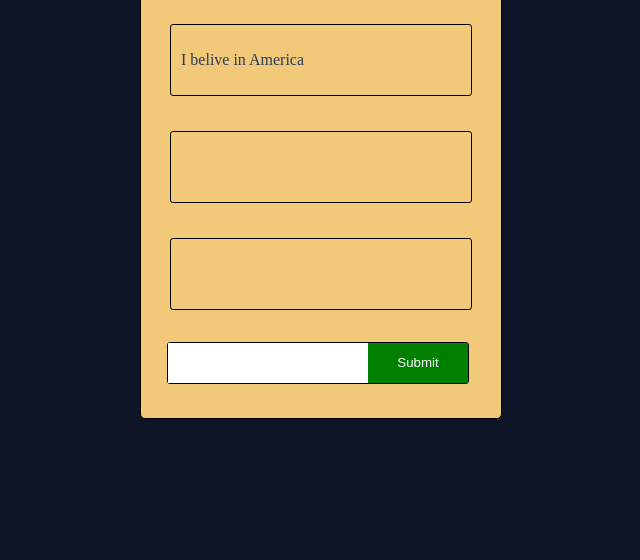
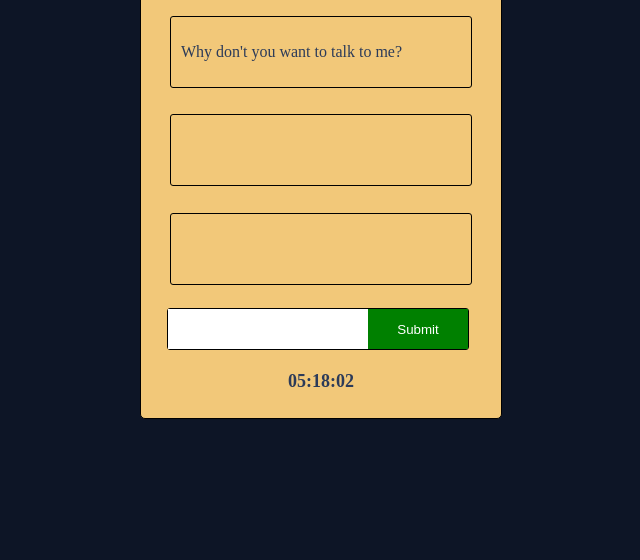
Before and after one commit to xavi2794/screenplay-quiz, a website with bundled scripts: page index.html in a window 1280 px wide. Shown: the part 256-816 px from the top of the page, without its empty margins (319-959 px from the left). Built offline with nearby package versions, Linux system fonts and the light colour scheme.

Commit message:
Add Date Movie function and Time display

```diff
--- a/index.html
+++ b/index.html
@@ -36,6 +36,7 @@
         <input type="submit"  id="submit" value="Submit">
 
       </div>
+      <div id="clock"></div>
     </div>
 
     <script src="./src/main.js" type="module"></script>
--- /dev/null
+++ b/src/date.js
@@ -0,0 +1,24 @@
+const dayOfYear = date =>
+  Math.floor((date - new Date(date.getFullYear(), 0, 0)) / 1000 / 60 / 60 / 24);
+
+export const today = dayOfYear(new Date());
+
+setInterval(() =>{
+    var date = new Date();
+    var clock = document.getElementById('clock');
+    var hour = 23 - date.getHours();
+    var minutes = 60 - date.getMinutes();
+    var seconds = 60 - date.getSeconds();
+
+    if(hour < 10) {
+        hour = `0${hour}`;
+    }
+    if(minutes < 10) {
+        minutes = `0${minutes}`;
+    }
+    if(seconds < 10) {
+        seconds = `0${seconds}`;
+    }
+
+    clock.innerHTML = `${hour}:${minutes}:${seconds}`;
+}, 1000);
--- a/src/film-es.js
+++ b/src/film-es.js
@@ -19,5 +19,19 @@ export const moviesEs = [
         phrase2: "Si, era uno de los Caballeros Jedi igual que tu padre.",
         phrase3: "Ayúdame, Obi-Wan Kenobi, eres mi única esperanza.",
         img:"https://i.etsystatic.com/14140434/r/il/de4702/1526222179/il_fullxfull.1526222179_kl3i.jpg"
+    },
+    {
+        title: "Scream",
+        phrase1: "¿Por qué no quieres hablar conmigo?",
+        phrase2: "Hola Sydney.",
+        phrase3: "¿Cuál es tu película de terror preferida?",
+        img:"https://m.media-amazon.com/images/M/MV5BMjA2NjU5MTg5OF5BMl5BanBnXkFtZTgwOTkyMzQxMDE@._V1_.jpg"
+    },
+    {
+        title: "Blade Runner",
+        phrase1: "¿Un galápago? ¿Qué es eso?",
+        phrase2: "Yo he visto cosas que vosotros no creeríais.",
+        phrase3: "Soy Deckard, bladerunner 2-6-3-5-4. Estoy registrado y localizado.",
+        img:"https://pics.filmaffinity.com/Blade_Runner-351607743-large.jpg"
     }
 ]
--- a/src/library.js
+++ b/src/library.js
@@ -24,7 +24,7 @@ export const movies = [
         title: "Scream",
         phrase1: "Why don't you want to talk to me?",
         phrase2: "Hello Sidney.",
-        phrase3: " What's your favorite scary movie?",
+        phrase3: "What's your favorite scary movie?",
         img:"https://m.media-amazon.com/images/M/MV5BMjA2NjU5MTg5OF5BMl5BanBnXkFtZTgwOTkyMzQxMDE@._V1_.jpg"
     },
     {
--- a/src/main.js
+++ b/src/main.js
@@ -1,9 +1,11 @@
 import { movies } from "./library.js";
 import { moviesEs } from "./film-es.js";
+import { today } from "./date.js";
 
 //Declare variables
+var day = today;
 var movieEs = moviesEs[0];
-var movie = movies[0];
+var movie = movies[0]
 var p1 = document.querySelector('#phrase1');
 var p2 = document.getElementById('phrase2');
 var p3 = document.querySelector('#phrase3');
@@ -12,8 +14,27 @@ var dataList = document.getElementById('options');
 var langChange = document.getElementById('lang');
 var titles = [];
 var lang = "EN"
-titleOptions();
-p1.append(movie.phrase1);
+
+startGame();
+
+
+//Start Game with movie of the Day
+function startGame() {
+    titleOptions();
+    select();
+    p1.append(movie.phrase1);
+}
+
+
+//Select movies
+function select() {
+    while (day > movies.length) {
+        day = day - movies.length;
+    }
+    movie = movies[day];
+    movieEs = moviesEs[day];
+    console.log(movie);
+}
 
 //EventListener
 submit.addEventListener('click', check);
--- a/src/style.css
+++ b/src/style.css
@@ -85,3 +85,9 @@ input[type=submit]{
     justify-content: center;
     align-content: center;
 }
+
+#clock {
+    font-weight: bold;
+    font-size: large;
+    text-align: center;
+}
```
